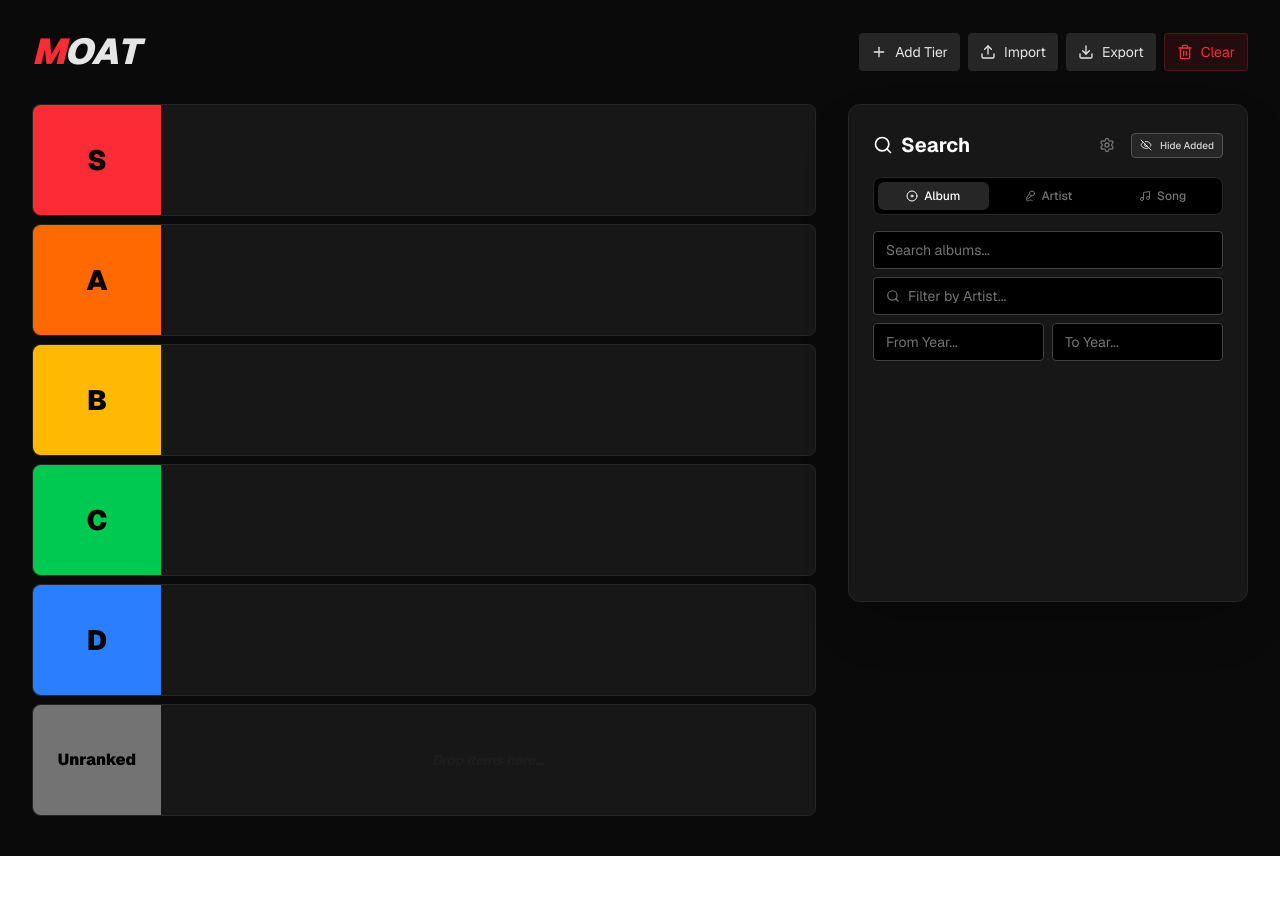
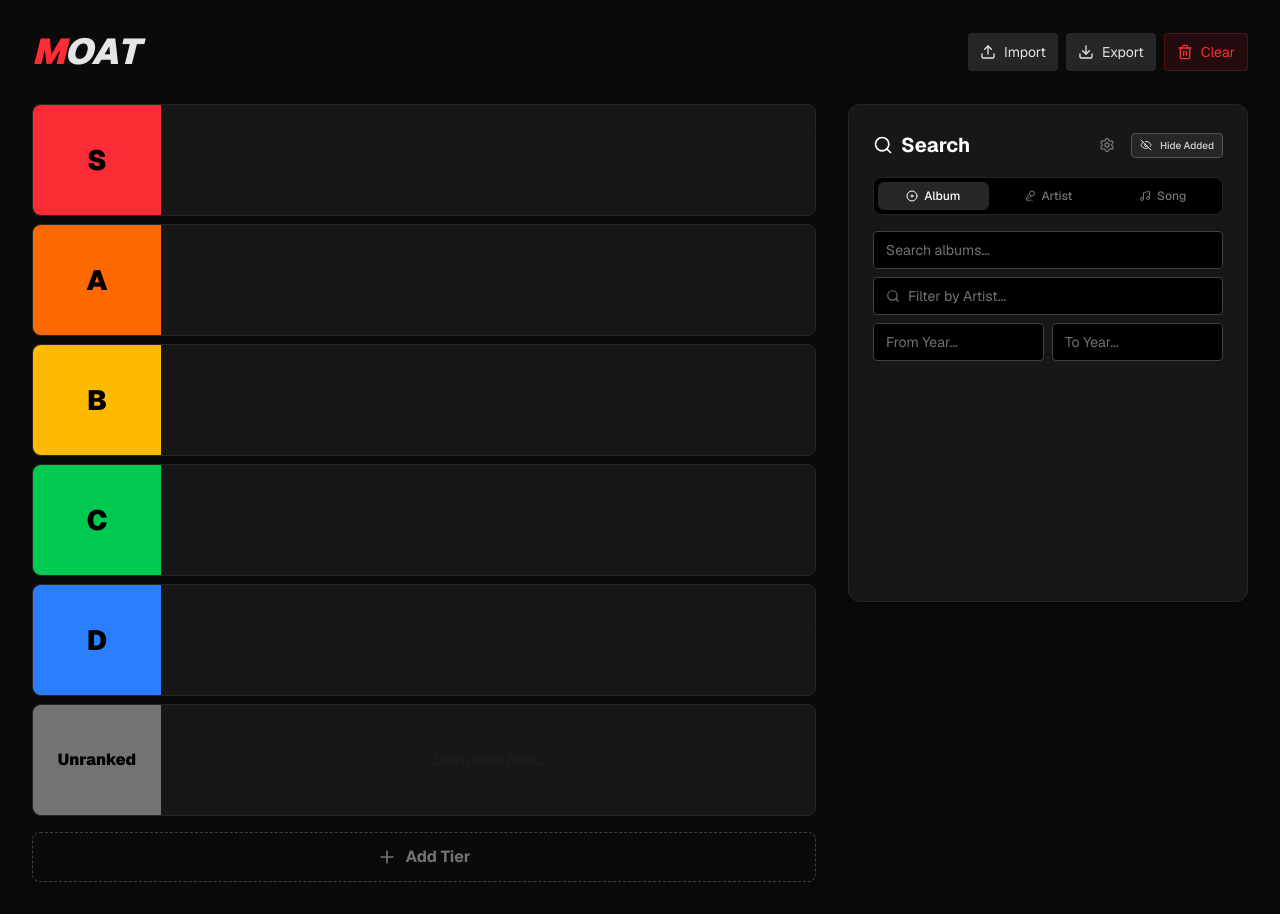
Before and after one commit to Kajiih/MOAT, a Next.js app: page / in a window 1280 px wide. Before the commit the page ends 856 px from the top, so only its background shows below. Built offline with nearby package versions, Linux system fonts and the light colour scheme.

Commit message:
feat: Move Add Tier button to list bottom and fix insertion logic

```diff
--- a/app/page.tsx
+++ b/app/page.tsx
@@ -24,6 +24,7 @@ import { MediaCard } from '@/components/MediaCard';
 import { TierRow } from '@/components/TierRow';
 import { Header } from '@/components/Header';
 import { SearchPanel } from '@/components/SearchPanel';
+import { Plus } from 'lucide-react';
 
 const INITIAL_STATE: TierListState = {
   tierDefs: [
@@ -159,10 +160,18 @@ export default function TierListApp() {
         color: 'bg-neutral-500'
     };
 
-    setState(prev => ({
-        tierDefs: [newTier, ...prev.tierDefs],
-        items: { ...prev.items, [newId]: [] }
-    }));
+    setState(prev => {
+        const unrankedIndex = prev.tierDefs.findIndex(t => t.id === 'Unranked');
+        const insertIndex = unrankedIndex === -1 ? prev.tierDefs.length : unrankedIndex;
+
+        const newDefs = [...prev.tierDefs];
+        newDefs.splice(insertIndex, 0, newTier);
+
+        return {
+            tierDefs: newDefs,
+            items: { ...prev.items, [newId]: [] }
+        };
+    });
   };
 
   const handleUpdateTier = (id: string, updates: Partial<TierDefinition>) => {
@@ -418,7 +427,6 @@ export default function TierListApp() {
             onImport={handleImport}
             onExport={handleExport}
             onClear={handleClear}
-            onAddTier={handleAddTier}
             colors={state.tierDefs.slice(0, 4).map(t => t.color)}
         />
 
@@ -450,6 +458,13 @@ export default function TierListApp() {
                             ))}
                         </SortableContext>
                     </div>
+
+                    <button
+                        onClick={handleAddTier}
+                        className="w-full py-3 border border-dashed border-neutral-700 rounded-lg text-neutral-500 hover:text-white hover:border-neutral-500 hover:bg-neutral-900 transition-all flex items-center justify-center gap-2 font-bold"
+                    >
+                        <Plus size={20} /> Add Tier
+                    </button>
                 </div>
 
                 <SearchPanel
--- a/components/Header.tsx
+++ b/components/Header.tsx
@@ -1,17 +1,16 @@
 'use client';
 
-import { Upload, Download, Trash2, Plus } from 'lucide-react';
+import { Upload, Download, Trash2 } from 'lucide-react';
 import { twMerge } from 'tailwind-merge';
 
 interface HeaderProps {
   onImport: (e: React.ChangeEvent<HTMLInputElement>) => void;
   onExport: () => void;
   onClear: () => void;
-  onAddTier: () => void;
   colors: string[]; // Expecting at least 4 colors
 }
 
-export function Header({ onImport, onExport, onClear, onAddTier, colors }: HeaderProps) {
+export function Header({ onImport, onExport, onClear, colors }: HeaderProps) {
   const letters = ['M', 'O', 'A', 'T'];
 
   return (
@@ -33,9 +32,6 @@ export function Header({ onImport, onExport, onClear, onAddTier, colors }: Heade
       </h1>
 
       <div className="flex gap-2">
-        <button onClick={onAddTier} className="flex items-center gap-2 px-3 py-2 bg-neutral-800 rounded hover:bg-neutral-700 text-sm">
-            <Plus size={16} /> Add Tier
-        </button>
         <label className="flex items-center gap-2 px-3 py-2 bg-neutral-800 rounded cursor-pointer hover:bg-neutral-700 text-sm">
             <Upload size={16} /> Import
             <input type="file" onChange={onImport} accept=".json" className="hidden" />
```
